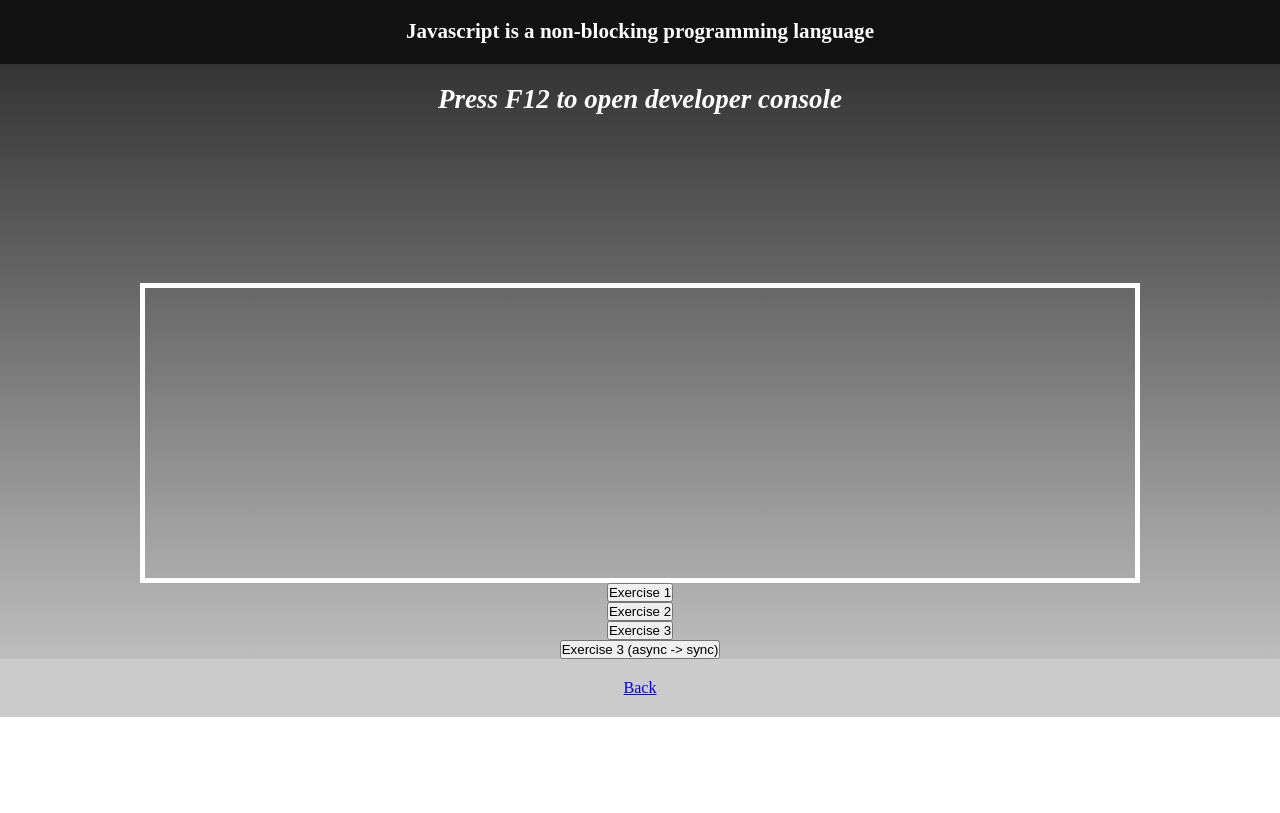
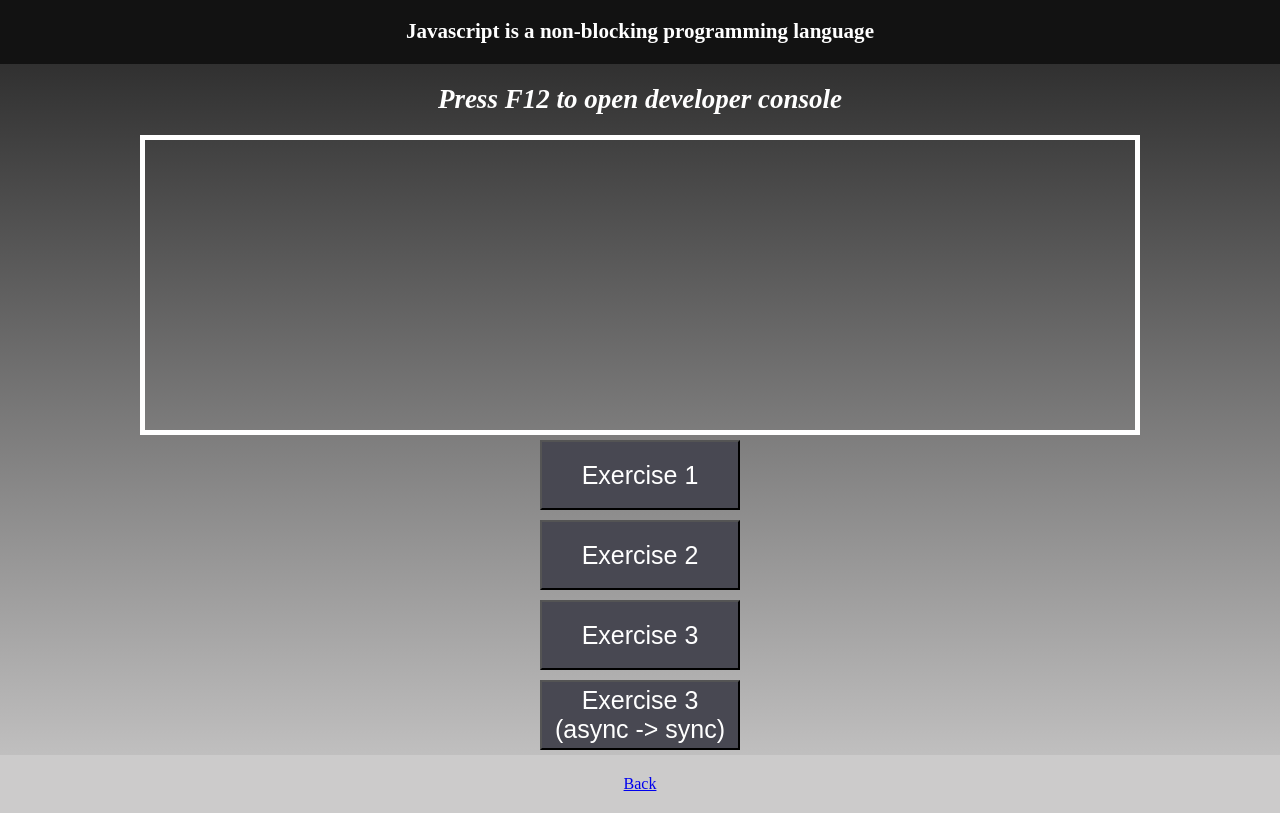
Before and after one commit to sandesvitor/jonarius, a plain HTML site: page frontend/links/block.html in a window 1280 px wide. Shown: the part 83-896 px from the top of the page. Before the commit the page ends 800 px from the top, so only its background shows below. Drawn offline with Linux system fonts and the light colour scheme.

Commit message:
fixed css

```diff
--- a/frontend/style/links.css
+++ b/frontend/style/links.css
@@ -35,7 +35,7 @@ section {
     font-size: large;
 }
 
-button .exercise {
+.exercise {
     color: #fff;
     background-color: rgb(72, 72, 82);
     width: 200px;
```
